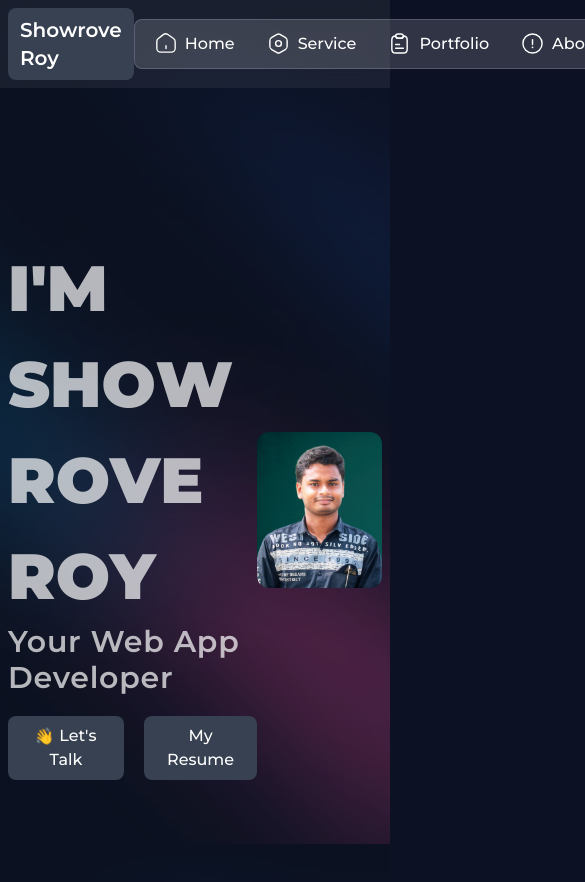
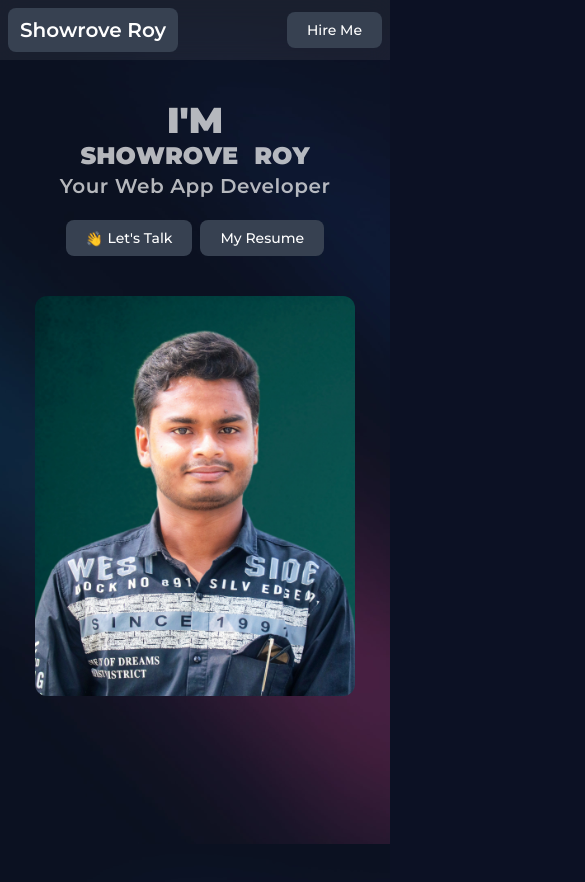
Before and after one commit to showrove-roy/next_js_portfolio-, a Next.js app: page / in a window 390 px wide. Shown: the top 882 px of the page, 585 px wide, since content can reach past the window. Built offline with nearby package versions, Linux system fonts and the light colour scheme.

Commit message:
Hero section responsive done

```diff
--- a/src/app/Components/HeroSection/HeroSection.js
+++ b/src/app/Components/HeroSection/HeroSection.js
@@ -4,14 +4,14 @@ import MainBTN from "../MainBTN/MainBTN";
 export default function HeroSection() {
   return (
     <section className='maxW'>
-      <div className='h-screen flex justify-between items-center'>
-        <div className='w-2/3'>
-          <div className='titleN'>
+      <div className='h-screen flex md:flex-row flex-col md:justify-between items-center '>
+        <div className='md:w-2/3 w-full my-10 md:text-left text-center'>
+          <div className='titleN text-4xl sm:text-5xl md:text-6xl'>
             <span>I</span>
             <span>{"'"}</span>
             <span>M</span>
           </div>
-          <div className='titleN'>
+          <div className='titleN text-2xl sm:text-4xl md:text-5xl lg:text-6xl'>
             <span>S</span>
             <span>h</span>
             <span>o</span>
@@ -20,27 +20,30 @@ export default function HeroSection() {
             <span>o</span>
             <span>v</span>
             <span>e</span>
-            <span className='px-3'></span>
+            <span className='px-2 lg:px-3'></span>
             <span>r</span>
             <span>o</span>
             <span>y</span>
           </div>
 
-          <h3 className='text-3xl font-semibold tracking-wide	mb-5'>
-            Your Web App Developer
+          <h3 className='text-xl sm:text-2xl  font-semibold tracking-wide lg:tracking-widest	mb-5'>
+            Your  Web App Developer
           </h3>
 
-          <div className='flex gap-5'>
-            <MainBTN><span class="pr-1 wave">👋</span>{"Let's Talk"}</MainBTN>
+          <div className='flex gap-2 md:justify-start justify-center'>
+            <MainBTN>
+              <span className='pr-1 wave'>👋</span>
+              {"Let's Talk"}
+            </MainBTN>
             <MainBTN>My Resume</MainBTN>
           </div>
         </div>
-        <div className='w-1/3'>
+        <div className='md:w-1/3 w-full'>
           <Image
-            className='rounded-xl'
+            className='rounded-xl mx-auto w-80'
             src={"/profile2.jpg"}
             alt='Picture of the author'
-            width={300}
+            width={500}
             height={500}
           />
         </div>
--- a/src/app/Components/MainBTN/MainBTN.js
+++ b/src/app/Components/MainBTN/MainBTN.js
@@ -1,6 +1,6 @@
 export default function MainBTN({ children }) {
   return (
-    <button className='mBTN font-medium rounded-lg group px-5 py-2 text-white bg-gray-700 lg:text-lg capitalize'>
+    <button className='mBTN font-medium rounded-lg group px-5 py-2 text-white bg-gray-700 lg:text-lg text-sm capitalize'>
       {children}
     </button>
   );
--- a/src/app/Components/NavBar/NavBar.js
+++ b/src/app/Components/NavBar/NavBar.js
@@ -3,13 +3,13 @@ import MainBTN from "../MainBTN/MainBTN";
 
 export default function NavBar() {
   return (
-    <header className='bg-[hsla(0,0%,100%,.064)] backdrop-blur-md sticky top-0 z-50'>
+    <header className='bg-[hsla(0,0%,100%,.064)] backdrop-blur-md lg:sticky top-0 z-50'>
       <nav className='maxW py-2 flex justify-between items-center'>
         <div className='bg-gray-700 py-2 px-3 rounded-lg'>
           <h1 className='text-xl font-semibold  text-white'>Showrove Roy</h1>
         </div>
         {/*  */}
-        <div className=''>
+        <div className='hidden lg:block'>
           <div className='flex px-1 py-1 font-medium text-white border border-white rounded-lg cardBG'>
             <Link
               href='/'
--- a/src/app/globals.css
+++ b/src/app/globals.css
@@ -44,7 +44,6 @@
   }
 
   .titleN span {
-    font-size: 4rem;
     font-weight: 900;
     display: inline-block;
     background-clip: text;
```
